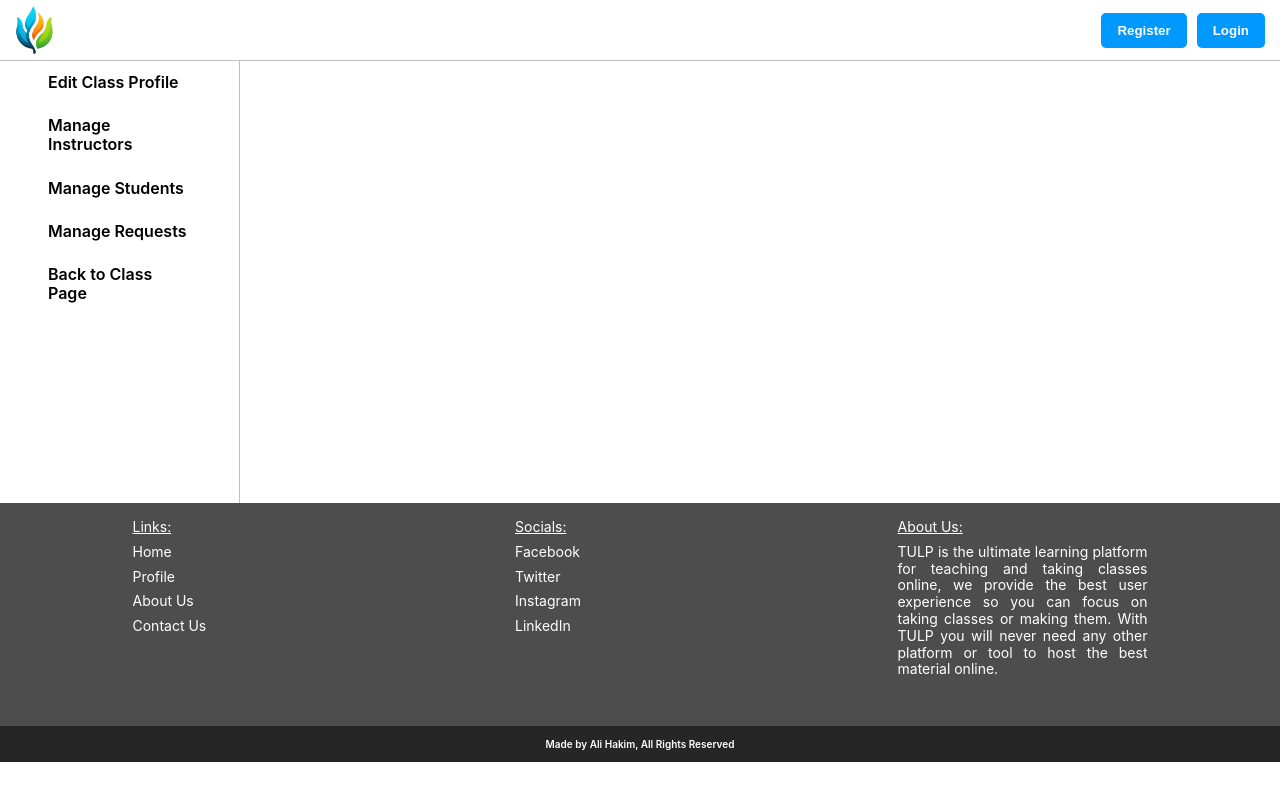
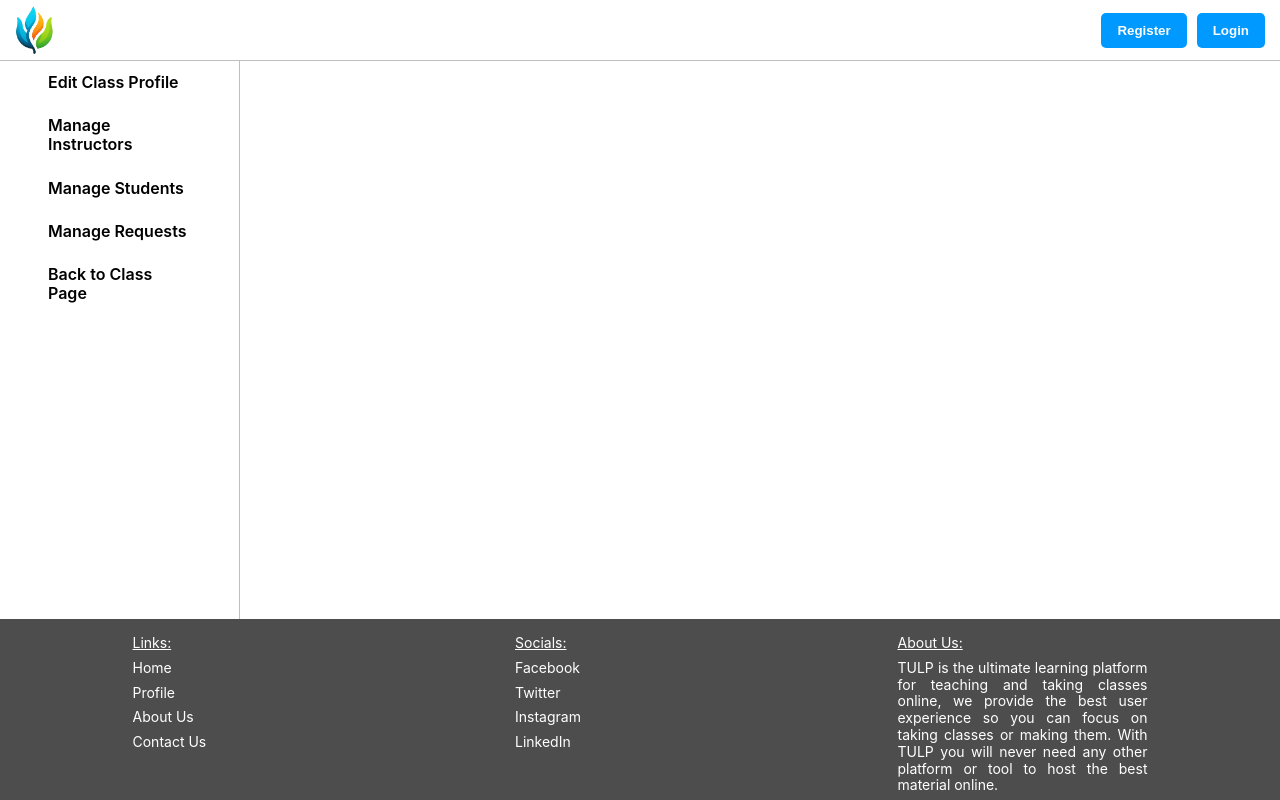
Before and after one commit to AliHakim773/TULP, a React (Vite) app in the folder tulp-frontend/: page /class/1/settings in a window 1280 px wide. Built offline with nearby package versions, Linux system fonts and the light colour scheme.

Commit message:
FrontendL adjust height

```diff
--- a/tulp-frontend/src/components/UI/RootLayout/styles.css
+++ b/tulp-frontend/src/components/UI/RootLayout/styles.css
@@ -1,3 +1,3 @@
 .page-main {
-  min-height: calc(100vh - 358px);
+  min-height: calc(100vh - 242px);
 }
--- a/tulp-frontend/src/pages/ClassEditPage/styles.css
+++ b/tulp-frontend/src/pages/ClassEditPage/styles.css
@@ -1,5 +1,5 @@
 .class-edit-page {
-  min-height: calc(100vh - 358px);
+  min-height: calc(100vh - 242px);
 }
 .class-edit-page > div {
   width: calc(100vw - 240px);
--- a/tulp-frontend/src/pages/ClassHomePage/styles.css
+++ b/tulp-frontend/src/pages/ClassHomePage/styles.css
@@ -1,5 +1,5 @@
 .class-page {
-  min-height: calc(100vh - 358px);
+  min-height: calc(100vh - 242px);
   padding: 1.5rem 2rem;
   gap: 30px;
 }
```
